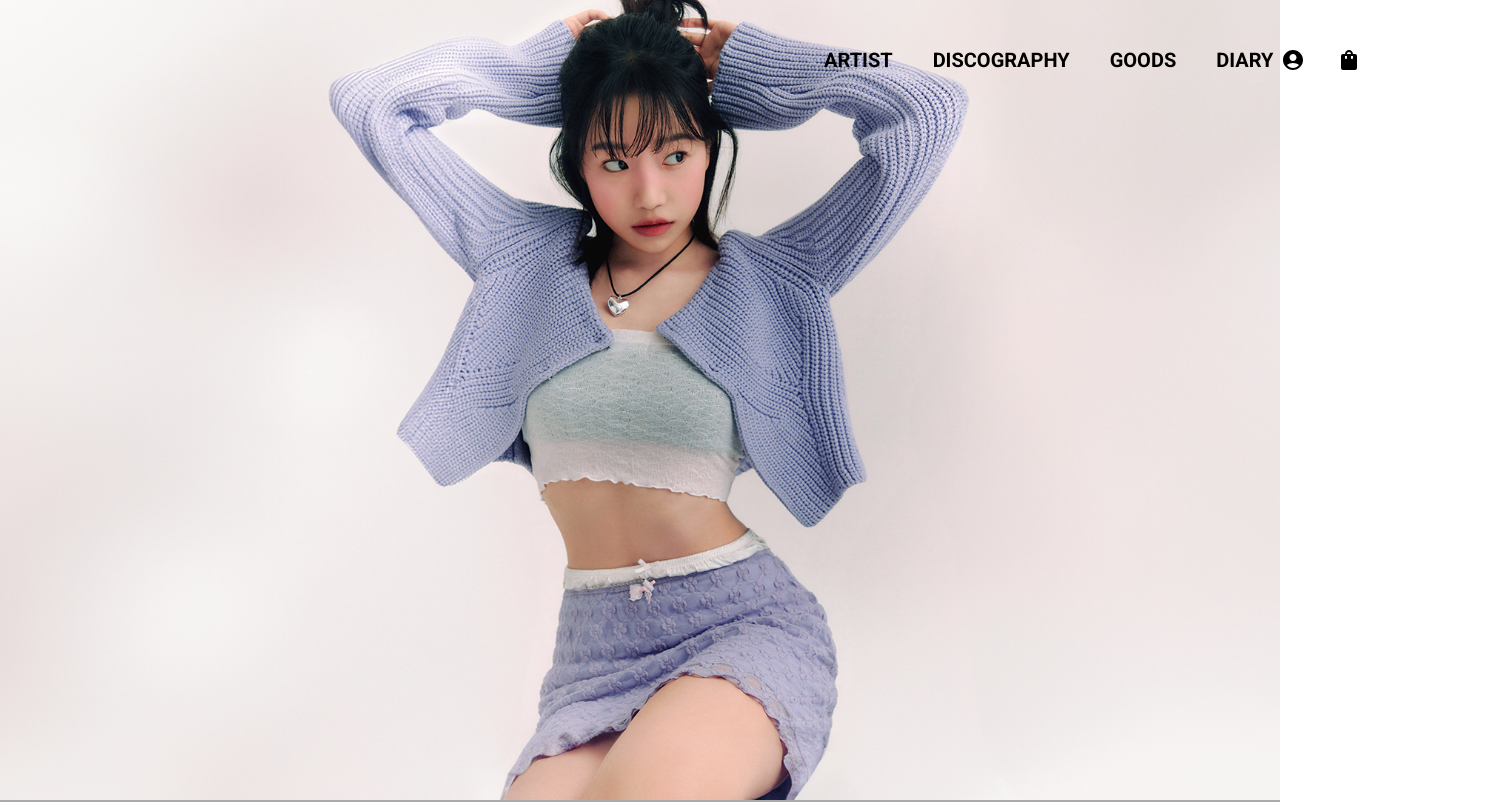
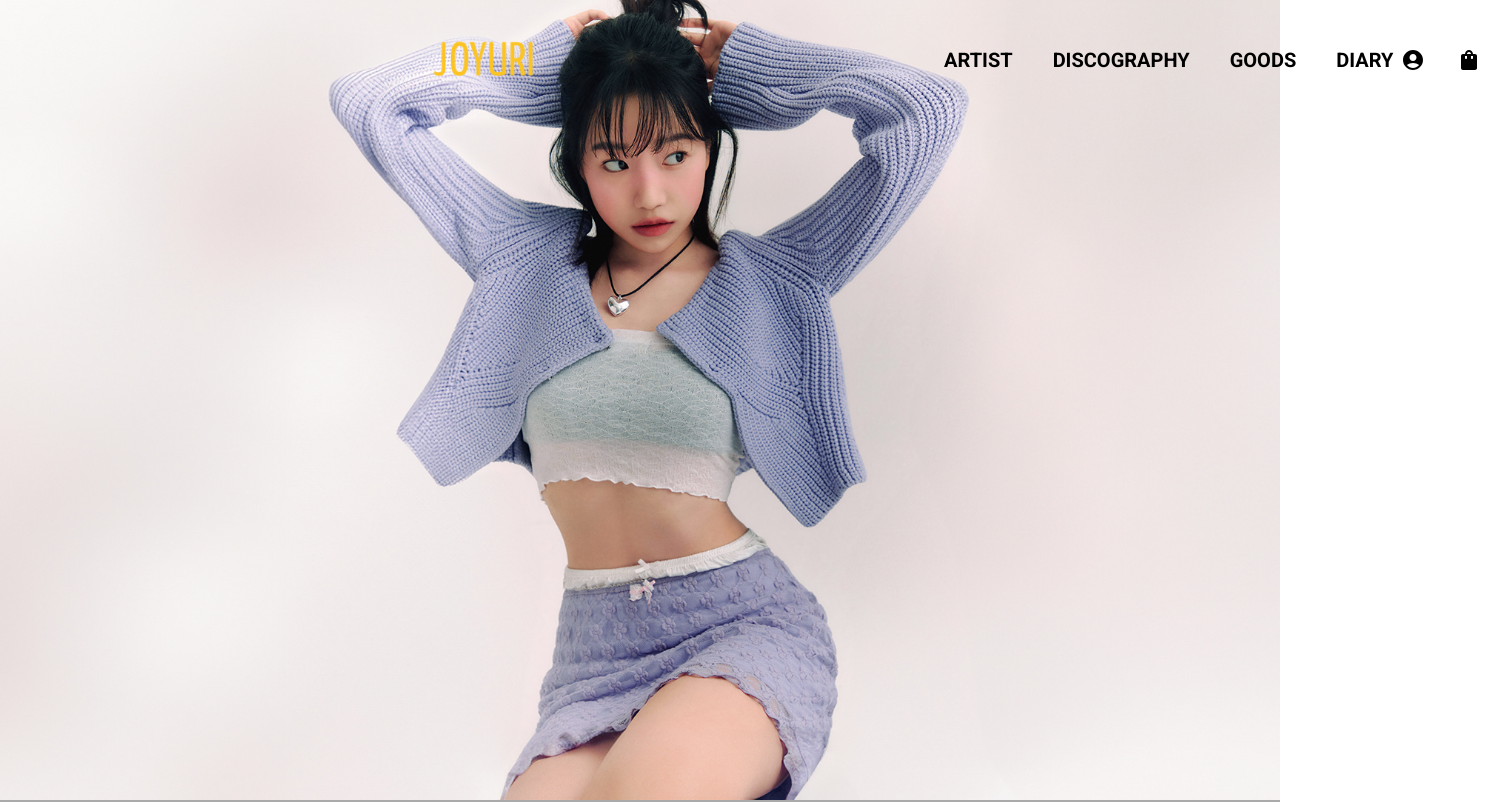
Before and after one commit to hyoni-ch/fan-site, a Next.js app: page / in a window 1280 px wide. Shown: the top 802 px of the page, 1489 px wide, since content can reach past the window. Built offline with nearby package versions, Linux system fonts and the light colour scheme; what @mui/material-nextjs would draw is missing.

Commit message:
헤더 네브바 수정

```diff
--- a/src/components/headerNav.tsx
+++ b/src/components/headerNav.tsx
@@ -54,9 +54,8 @@ function HeaderNav() {
       <AppBar sx={appBarStyle(scrolling, isMainPage)}>
         <Toolbar sx={toolbarStyle}>
           {/* 로고 */}
-
-          <Box sx={logoBoxStyle}>
-            <Link href="/">
+          <Link href="/">
+            <Box sx={logoBoxStyle}>
               <Image
                 src="/images/jjoul.png"
                 alt="Logo"
@@ -64,8 +63,8 @@ function HeaderNav() {
                 height={120}
                 style={{ objectFit: "cover", cursor: "pointer" }}
               />
-            </Link>
-          </Box>
+            </Box>
+          </Link>
 
           {/* 메뉴바 */}
           <Box sx={menuBoxStyle}>
```
